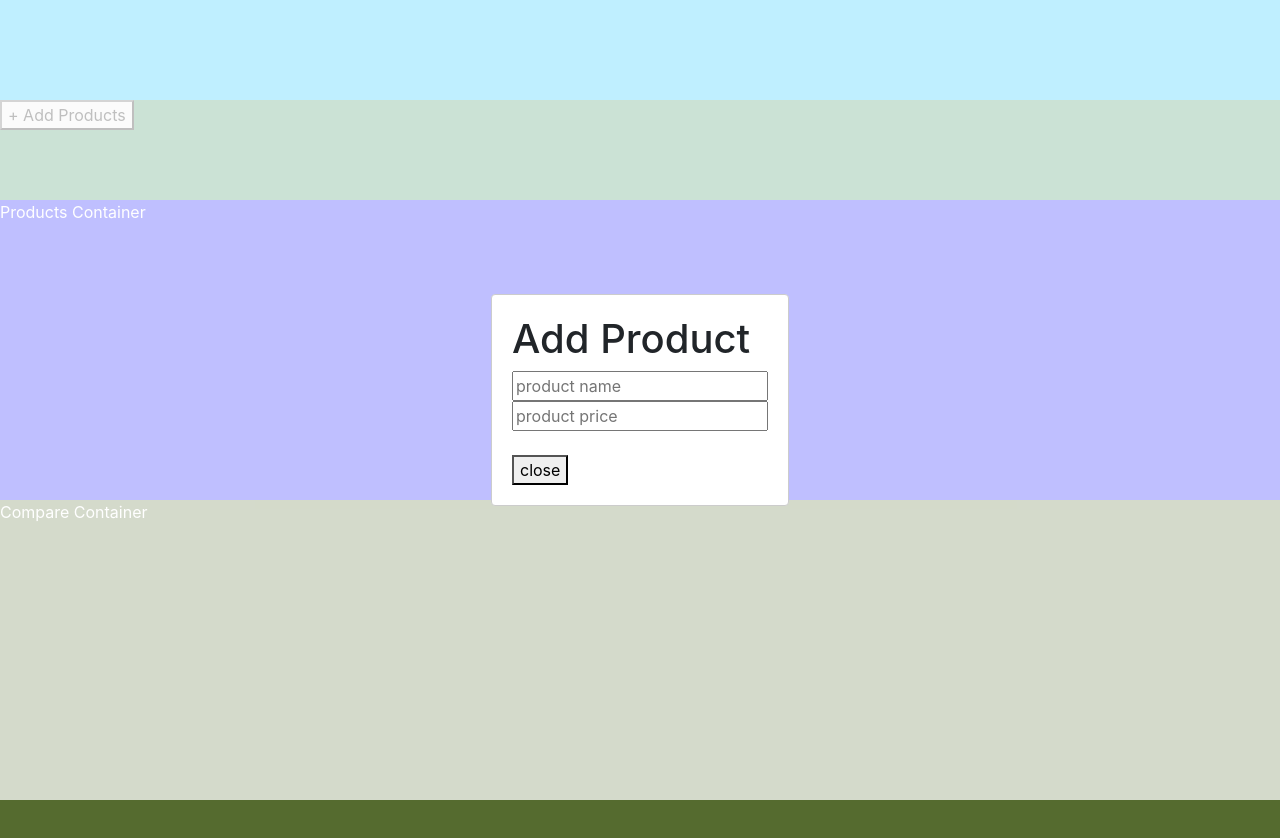
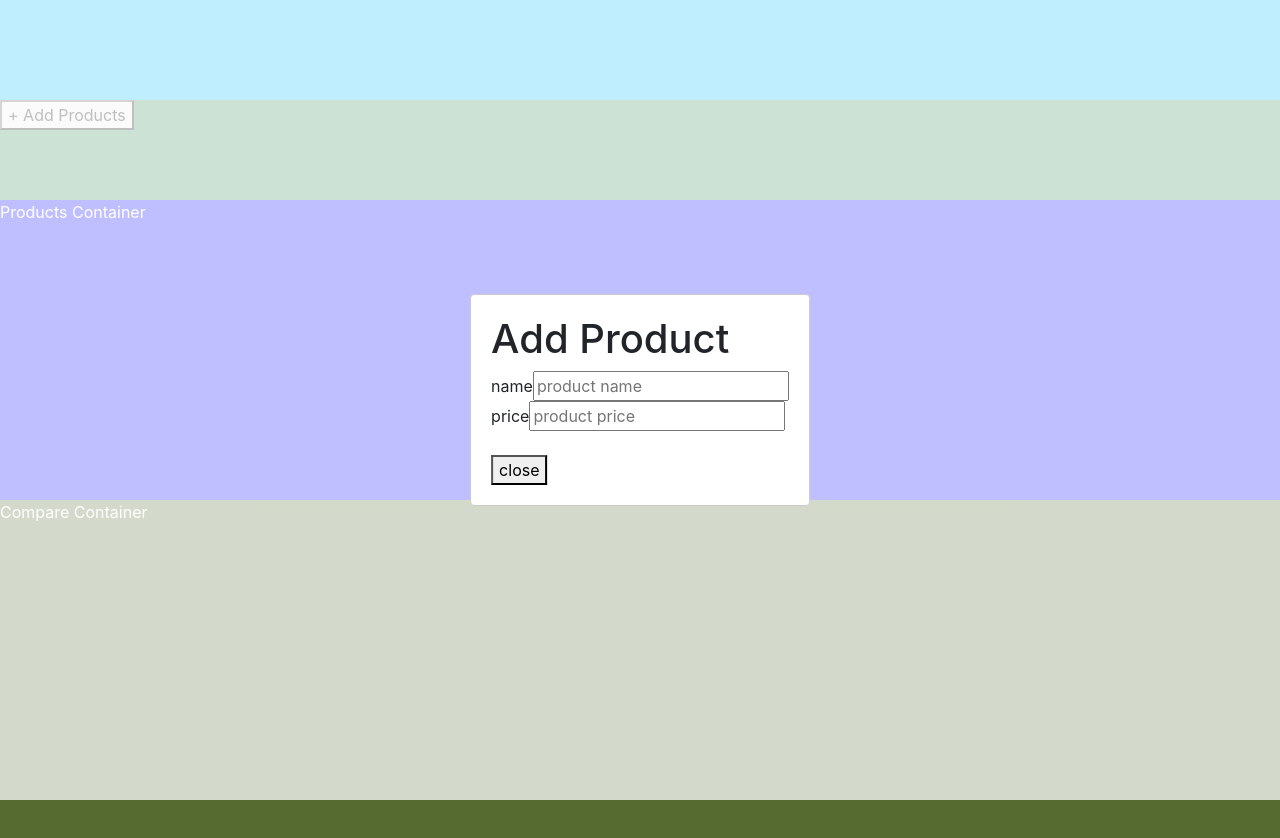
Before and after one commit to lgloredana/ShopUsingReactJS, a React (Create React App) app: page / in a window 1280 px wide. Both pictures are taken after a click on the button "+ Add Products". Shown: the top 838 px of the page. Built offline with nearby package versions, Linux system fonts and the light colour scheme.

Commit message:
update add item view

```diff
--- a/package.json
+++ b/package.json
@@ -23,6 +23,7 @@
     "not op_mini all"
   ],
   "devDependencies": {
+    "bootstrap": "^4.1.3",
     "react-modal": "^3.6.1"
   }
 }
--- a/src/components/AddItemButton.js
+++ b/src/components/AddItemButton.js
@@ -63,7 +63,6 @@ class AddItemButton extends Component {
     return (
       <div>
         <button onClick={this.openModal} >+ Add Products</button>
-        <p>{this.state.itemName}</p>
         <Modal
           isOpen={this.state.modalIsOpen}
           onAfterOpen={this.afterOpenModal}
@@ -75,7 +74,6 @@ class AddItemButton extends Component {
            <ItemDetailsEdit itemName={this.state.itemName} itemPrice={this.state.itemPrice} onChange={this.handleChange}></ItemDetailsEdit>
            <button onClick={this.closeModal}>close</button>
         </Modal>
-        <div>{this.itemPrice}</div>
       </div>
     );
   }
--- a/src/components/ItemDetailsEdit.js
+++ b/src/components/ItemDetailsEdit.js
@@ -1,4 +1,5 @@
 import React, { Component } from 'react';
+// import '../../node_modules/bootsrap/dist/css/bootsrap.css';
 
 class ItemDetailsEdit extends Component{
     render(){
@@ -8,8 +9,16 @@ class ItemDetailsEdit extends Component{
         return(
             <div>
                 <form>
-                    <div><input type="text" required name="itemName" placeholder="product name" value={itemName} onChange={onChange}/></div>
-                    <div><input type="number" required min='0' name="itemPrice" placeholder="product price" value={itemPrice} onChange={onChange}/></div>
+                    <div>
+                        name
+                        <input type="text" required name="itemName" placeholder="product name"
+                        value={itemName} onChange={onChange}/>
+                    </div>
+                    <div>
+                        price
+                        <input type="number" required min='0' name="itemPrice" placeholder="product price"
+                         value={itemPrice} onChange={onChange}/>
+                    </div>
                 </form>
                 <br/>
             </div>
```
Also changed, not shown: 1 other file (tests, documents, lock files or other folders).
